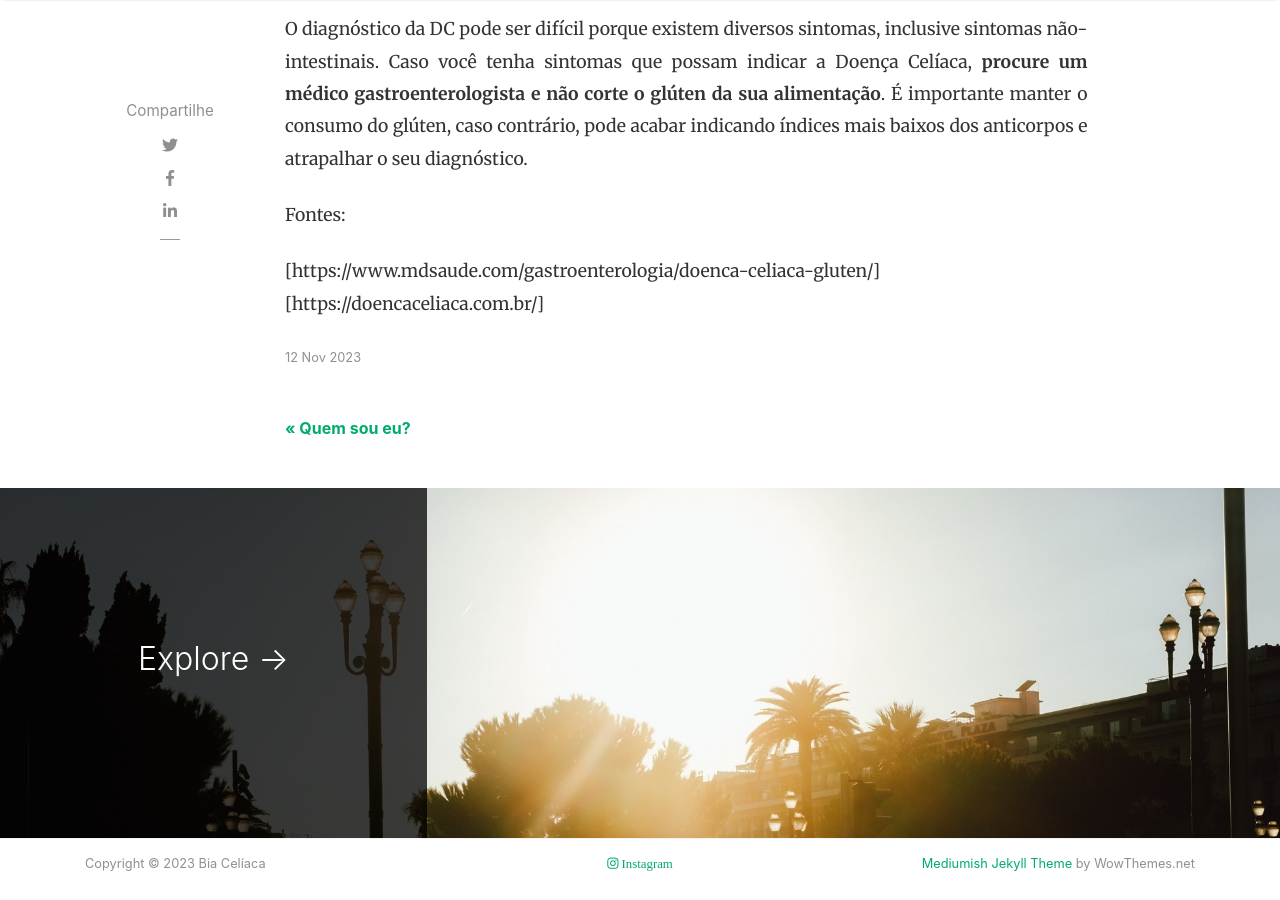
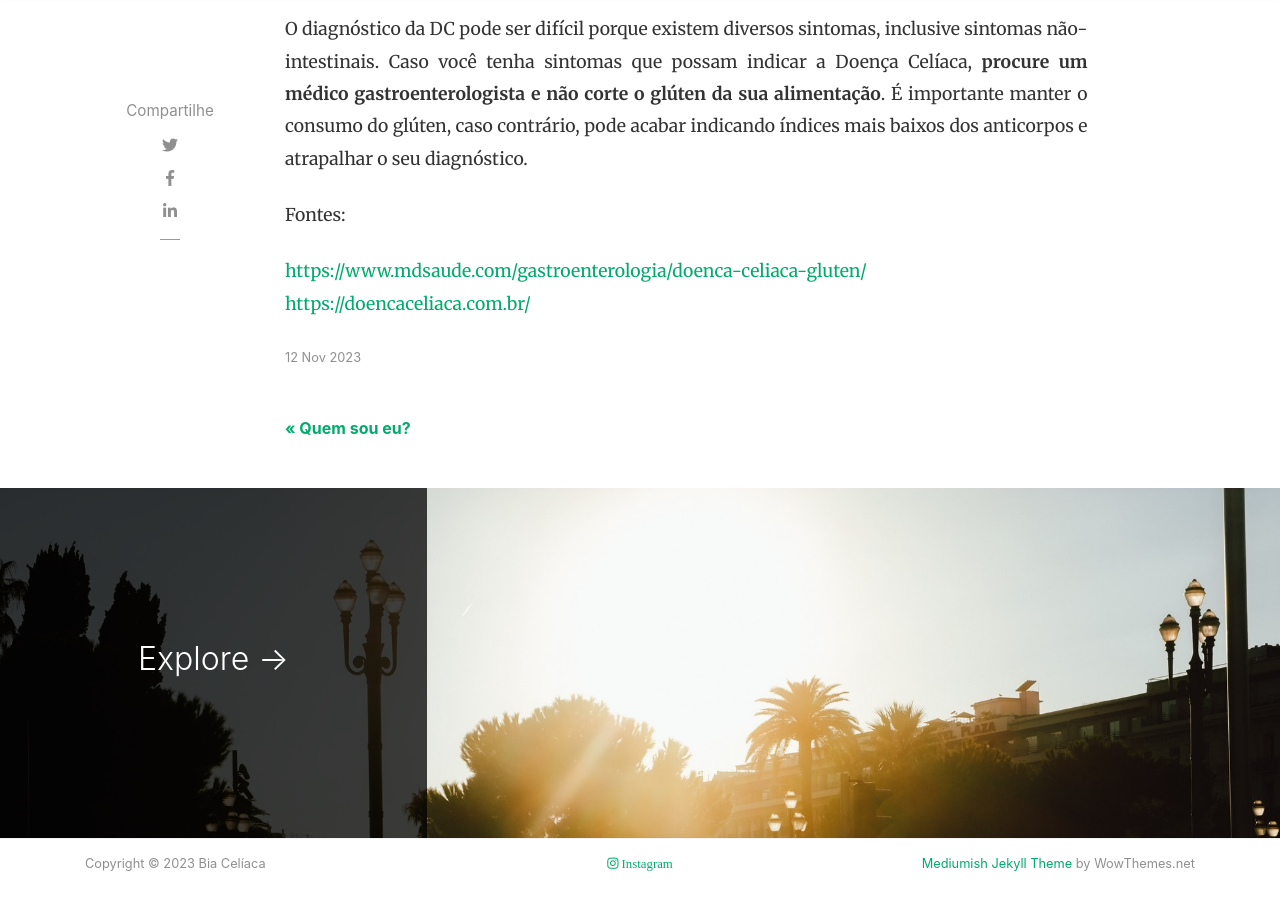
Before and after one commit to biiaarvieira/biaceliaca, a Jekyll site: the page built from _posts/2023-11-12-o que é DC.md, in a window 1280 px wide and 900 px high, scrolled down 2416 px. Built offline with Jekyll 4.4.1, drawn with Linux system fonts in a browser that asks for light colours; nearby versions of some CDN libraries; part of the change alters nothing that is shown.

```diff
--- a/_config.yml
+++ b/_config.yml
@@ -5,7 +5,7 @@ description: "vida feliz sem glúten"
 logo: 'assets/images/logo.jpg'
 favicon: 'assets/images/logo.jpg'
 baseurl: ''
-google_analytics: 'UA-46278016-1'
+google_analytics: 'G-SEMPWB6480'
 include: ["_pages"]
 permalink: /:title/
 
--- a/_posts/2023-11-12-o que é DC.md
+++ b/_posts/2023-11-12-o que é DC.md
@@ -53,5 +53,5 @@ O diagnóstico da DC pode ser difícil porque existem diversos sintomas, inclusi
 
 Fontes:
 
-[https://www.mdsaude.com/gastroenterologia/doenca-celiaca-gluten/]
-[https://doencaceliaca.com.br/]
+[https://www.mdsaude.com/gastroenterologia/doenca-celiaca-gluten/](https://www.mdsaude.com/gastroenterologia/doenca-celiaca-gluten/)
+[https://doencaceliaca.com.br/](https://www.mdsaude.com/gastroenterologia/doenca-celiaca-gluten/)
```
